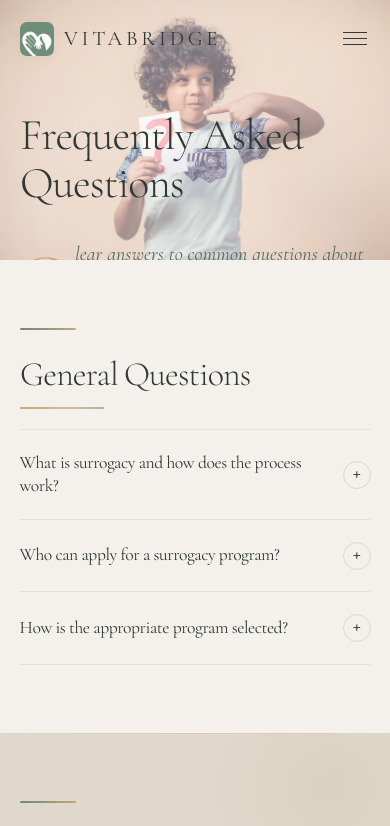
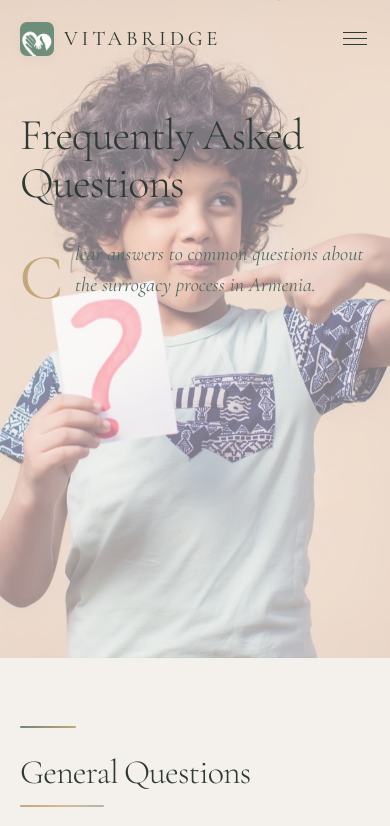
Before and after one commit to SpicyWeeb0/vitabridgeconsulting, a plain HTML site: page faq.html in a window 390 px wide. Shown: the top 826 px of the page. Drawn offline with nearby package versions, Linux system fonts and the light colour scheme; no server answers.

Commit message:
FAQ hero: fix mobile text clipping
On phones the photo aspect ratio made the hero too short, so overflow:hidden
clipped the heading/intro. Drop the forced aspect ratio on <=720px and give it
a min-height so content fits and the photo still covers.

```diff
--- a/styles.css
+++ b/styles.css
@@ -1609,6 +1609,16 @@ main p a:hover:not(.btn):not(.insight-link):not(.nav-link) {
   object-position: center;
 }
 
+@media (max-width: 720px) {
+  /* On phones the photo's wide aspect ratio makes the band too short for the
+     heading + intro, so the text was clipped by the hero's overflow:hidden.
+     Let the hero grow to fit its content; the photo still covers behind it. */
+  .faq-page .page-hero {
+    aspect-ratio: auto;
+    min-height: 78vh;
+  }
+}
+
 /* ==========================================
    CTA SECTION
    ========================================== */
```
